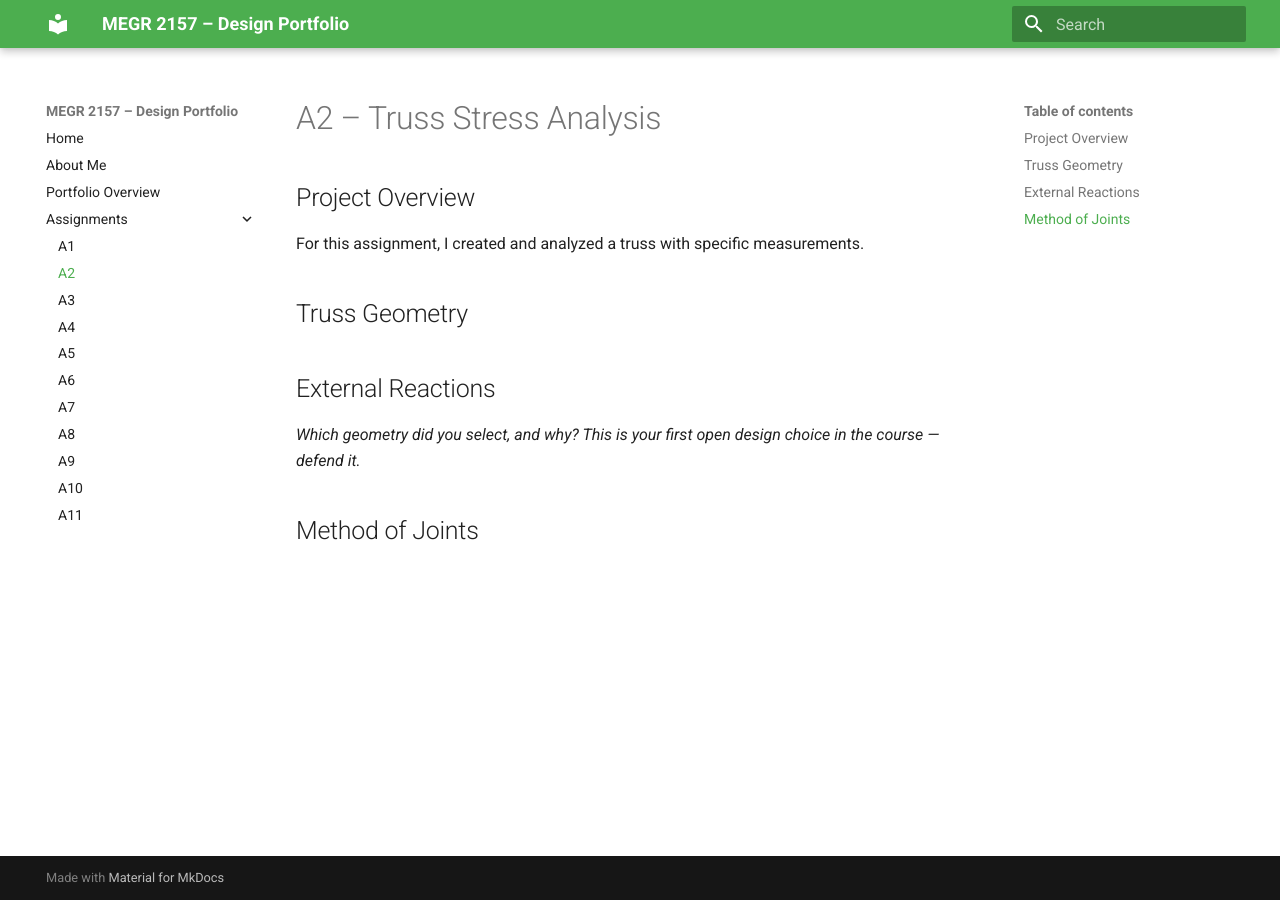
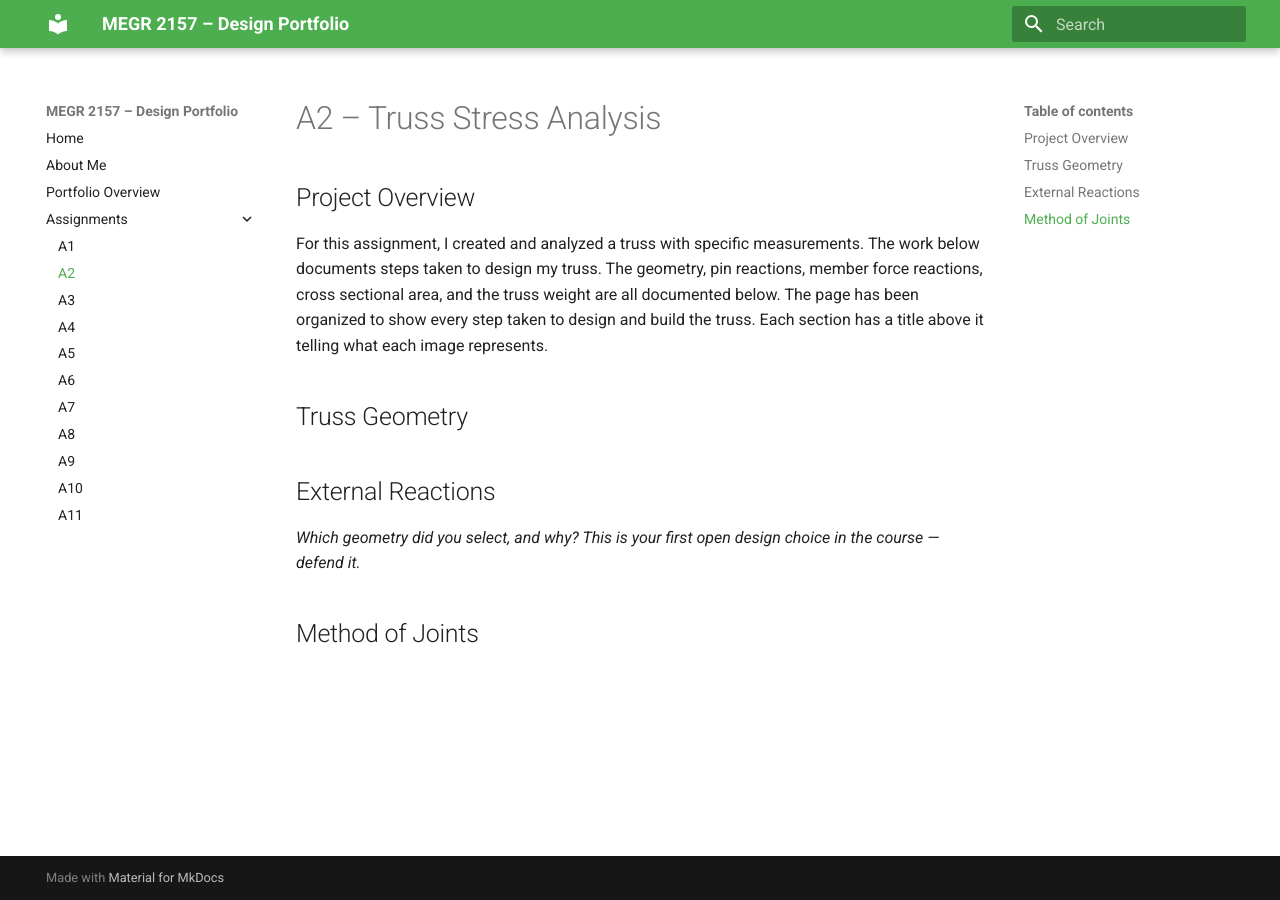
Before and after one commit to brandonhudson11/megr2157-portfolio, an MkDocs documentation site: the page built from docs/assignments/A02/index.md, in a window 1280 px wide. Built offline with MkDocs 1.6.1 and Material for MkDocs 9.7.7, drawn with Linux system fonts in a browser that asks for light colours.

Commit message:
Enhance project overview in index.md
Expanded project overview with additional details about the truss design process and documentation.

```diff
--- a/docs/assignments/A02/index.md
+++ b/docs/assignments/A02/index.md
@@ -2,7 +2,7 @@
 
 ## Project Overview
 
-For this assignment, I created and analyzed a truss with specific measurements.
+For this assignment, I created and analyzed a truss with specific measurements. The work below documents steps taken to design my truss. The geometry, pin reactions, member force reactions, cross sectional area, and the truss weight are all documented below. The page has been organized to show every step taken to design and build the truss. Each section has a title above it telling what each image represents.
 
 
 ## Truss Geometry
```
